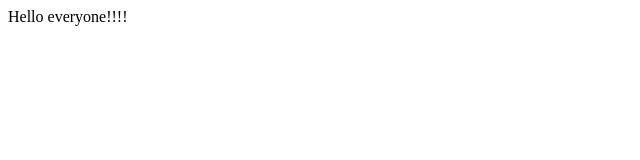
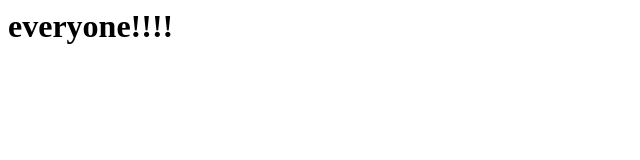
Before and after one commit to hacharles01/odin-recipes-, a plain HTML site: page index.html in a window 1280 px wide. Shown: the whole page, without its empty margins (0-640 px from the left). Drawn offline with Linux system fonts and the light colour scheme.

Commit message:
initial files

```diff
--- a/index.html
+++ b/index.html
@@ -1,4 +1,5 @@
 <html>
   <head><title>MY FIRST GITHUB PROGRAM</title></head>
-  <body>Hello everyone!!!!</body>
+  <body>
+    <h1>everyone!!!!</h1> </body>
 </html>
```
